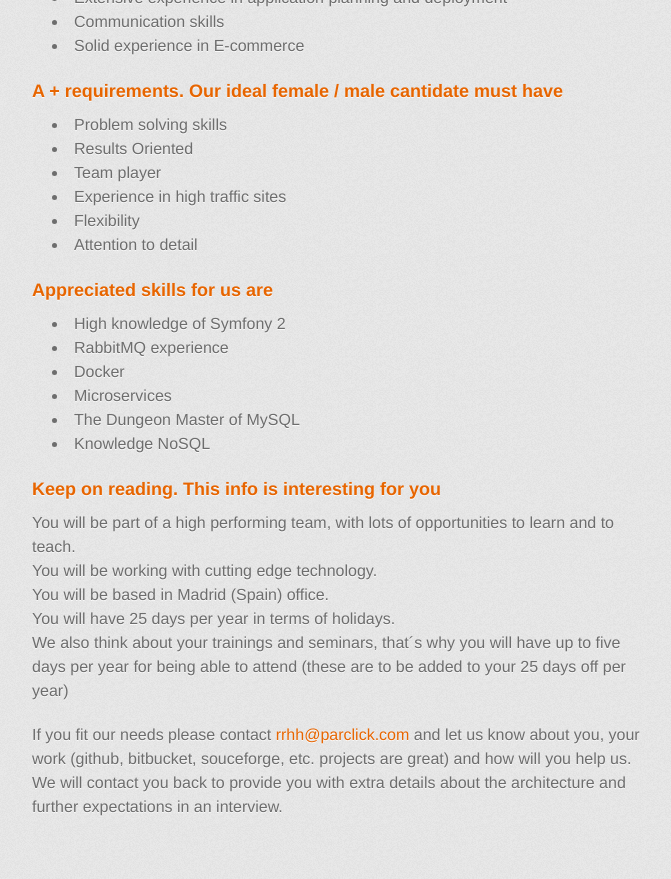
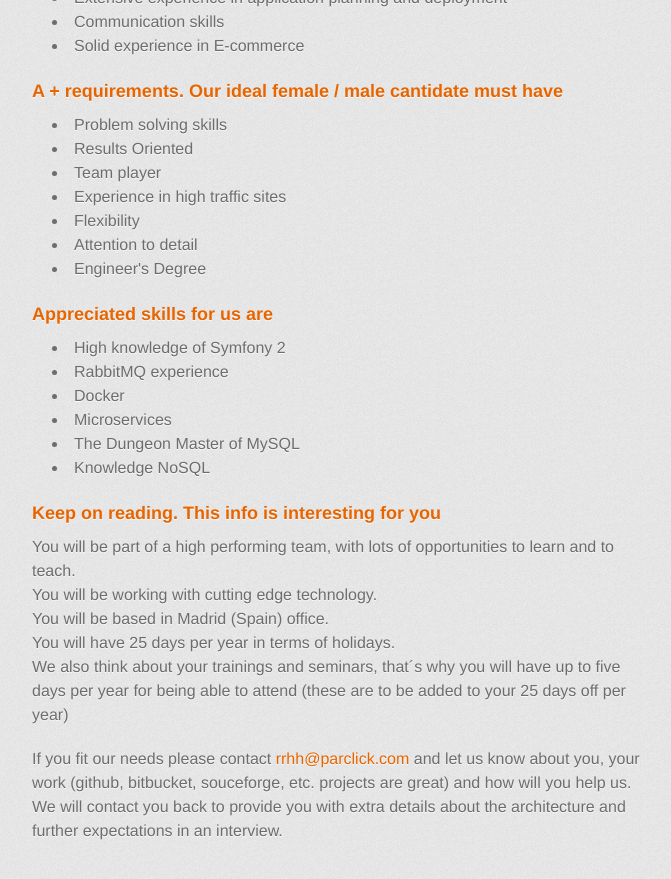
Before and after one commit to parclick/parclick.github.io, a Jekyll site: the page built from _posts/2016-11-20-Technical-Lead-Architect.html, in a window 1280 px wide and 900 px high, scrolled down 1322 px. Shown: the top 879 px of the window, without its empty margins (298-969 px from the left). Built offline with Jekyll 4.4.1, drawn with Linux system fonts in a browser that asks for light colours; some web fonts are replaced; Markdown is read by kramdown in place of the engine named in the settings.

Commit message:
Update 2016-11-20-Technical-Lead-Architect.html

```diff
--- a/_posts/2016-11-20-Technical-Lead-Architect.html
+++ b/_posts/2016-11-20-Technical-Lead-Architect.html
@@ -41,6 +41,7 @@ title: Technical Lead Architect
   <li>Experience in high traffic sites</li>
   <li>Flexibility</li>
   <li>Attention to detail</li>
+  <li>Engineer's Degree</li>
 </ul>
 <h3>Appreciated skills for us are</h3>
 <ul>
```
